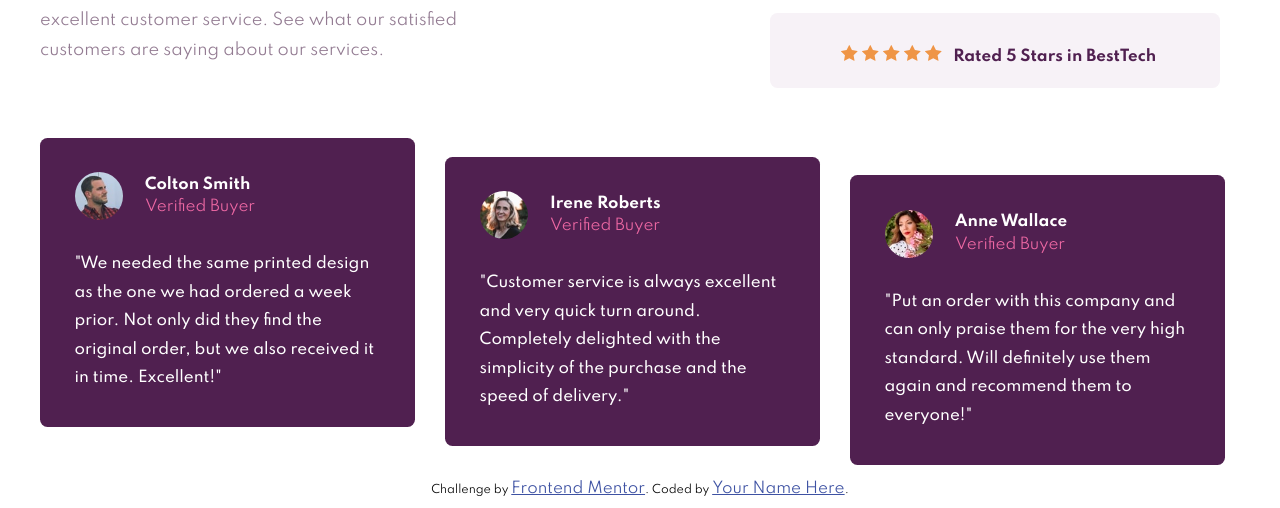
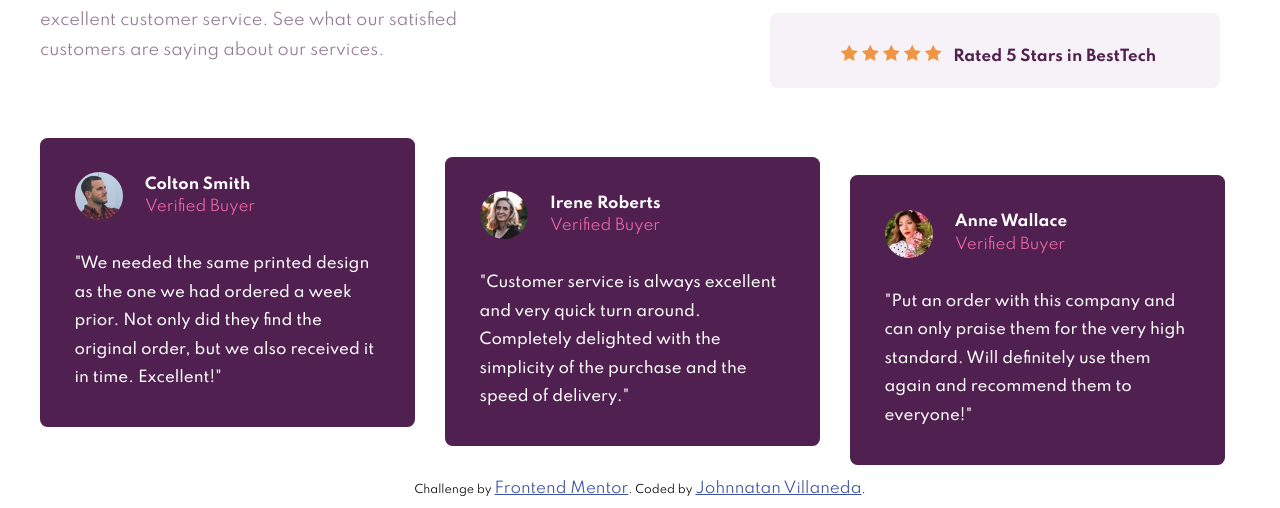
Before and after one commit to JohnnatanV/social-proof-section, a plain HTML site: page index.html in a window 1280 px wide. Shown: the part 292-800 px from the top of the page. Drawn offline with Linux system fonts and the light colour scheme.

Commit message:
Finsihed project

```diff
--- a/index.html
+++ b/index.html
@@ -135,7 +135,10 @@
         Challenge by
         <a href="https://www.frontendmentor.io?ref=challenge" target="_blank"
           >Frontend Mentor</a
-        >. Coded by <a href="#">Your Name Here</a>.
+        >. Coded by
+        <a href="https://github.com/JohnnatanV/social-proof-section"
+          >Johnnatan Villaneda</a
+        >.
       </div>
     </footer>
   </body>
```
Also changed, not shown: style.css (+2 -35 lines), Finished-Project/social_desktop.png (added), Finished-Project/social_mobile.png (added), Finished-Project/social_tablet.png (added), 1 other file.
